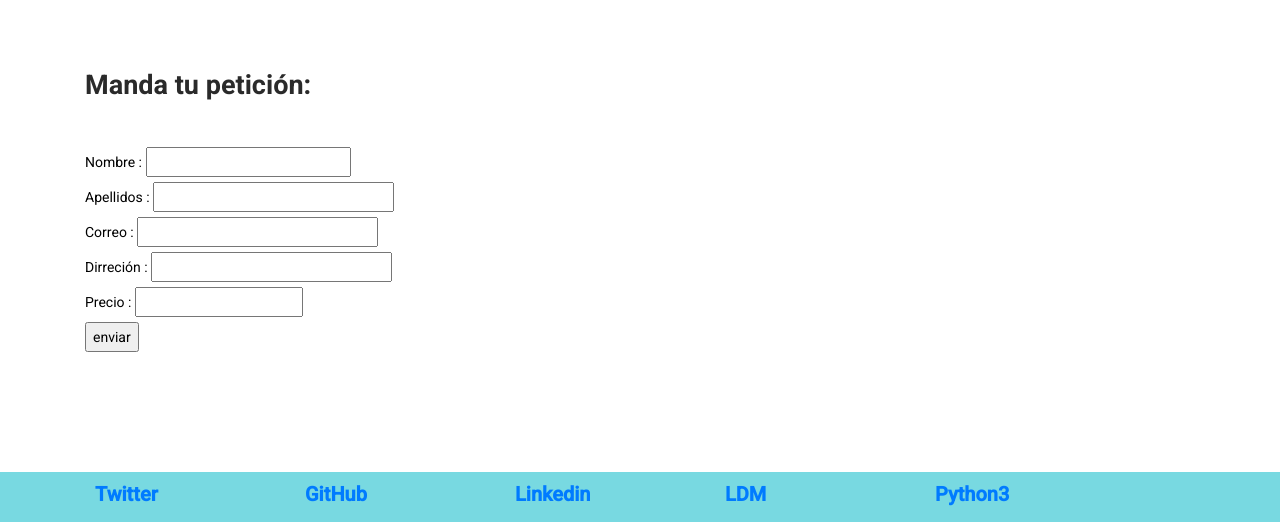
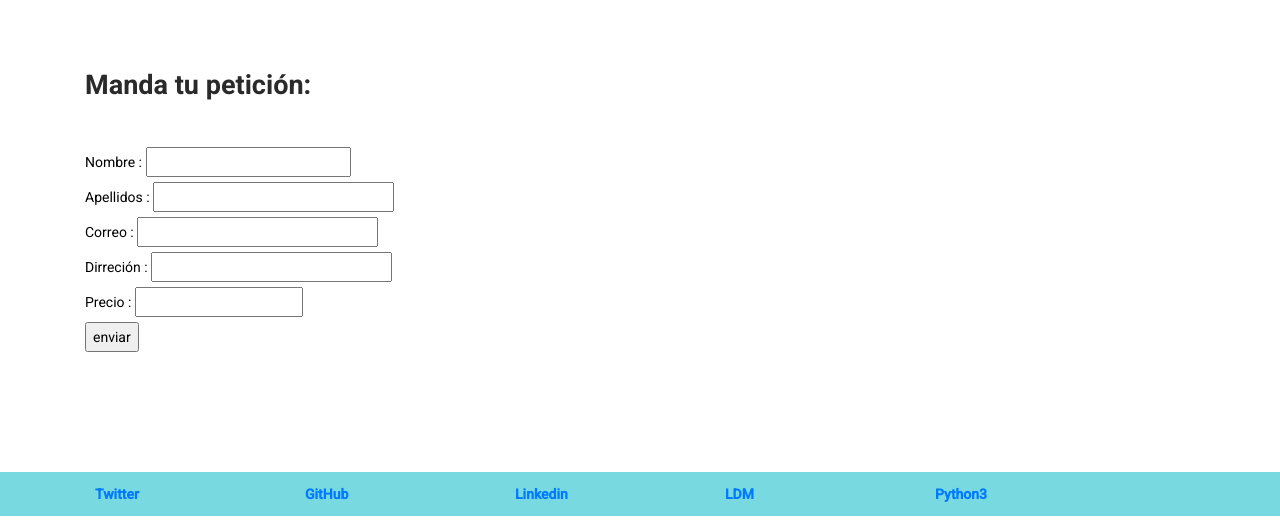
Before and after one commit to juanlu-millan/HTML5yCSS3, a plain HTML site: page paginaweb/contact.html in a window 1280 px wide. Shown: the part 1279-1801 px from the top of the page. Drawn offline with Linux system fonts and the light colour scheme; some packages are replaced by stand-ins of ours.

Commit message:
Modificaciones

```diff
--- a/paginaweb/contact.html
+++ b/paginaweb/contact.html
@@ -203,7 +203,7 @@
 	<!-- ================ contact section end ================= -->
 
     <!--================ start footer Area  =================-->
-    <footer class="footer-area footertamanio">
+    <footer class="footer-area">
       <div class="container">
         <div class="row">
           <div class="margen col-lg-2 col-md-6 single-footer-widget">
```
